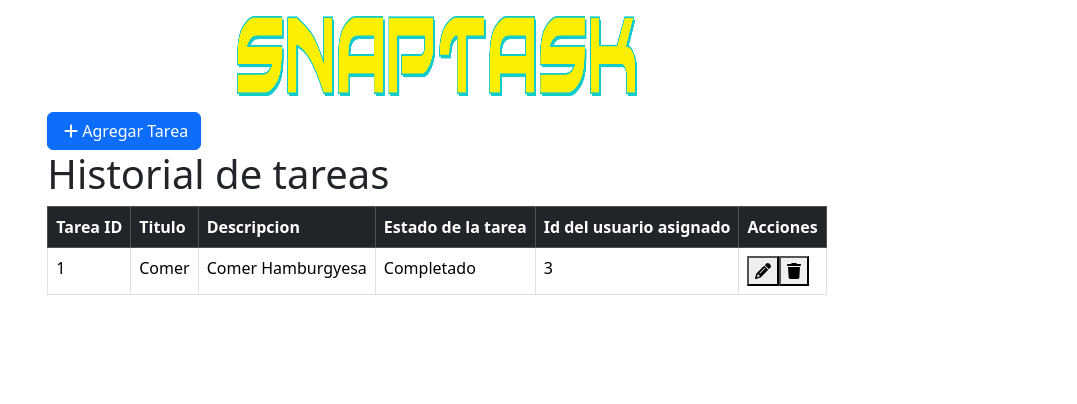
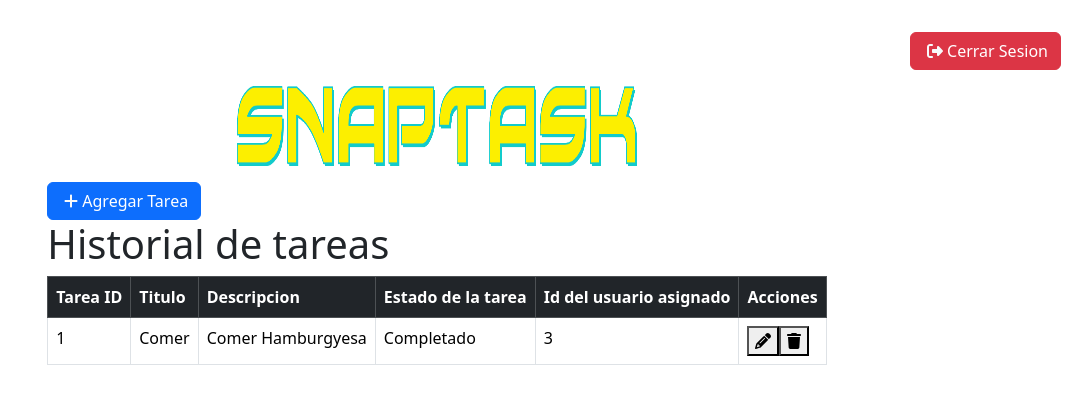
Before and after one commit to luis920/todoList, a React (Vite) app: page /Tareas in a window 1280 px wide. Shown: the top 404 px of the page, without its empty margins (203-1280 px from the left). Built offline with nearby package versions, Linux system fonts and the light colour scheme.

Commit message:
se agrego boton de cerrar sesion

```diff
--- /dev/null
+++ b/src/Frontend/estilos/Task.css
@@ -0,0 +1,12 @@
+.icon-actions-pen:hover {
+  color: rgb(34, 128, 195);
+  font-size: 20px;
+  transform: translateY(-5px);
+  transition: transform 1s ease-in-out;
+}
+.icon-actions-trash:hover {
+  color: rgb(255, 0, 0);
+  font-size: 20px;
+  transform: translateY(-5px);
+  transition: transform 1s ease-in-out;
+}
--- a/src/Frontend/paginas/Task.jsx
+++ b/src/Frontend/paginas/Task.jsx
@@ -1,6 +1,12 @@
 import logo from "../imagenes/logo.png";
 import { FontAwesomeIcon } from "@fortawesome/react-fontawesome";
-import { faPlus, faPencil, faTrash } from "@fortawesome/free-solid-svg-icons";
+import {
+  faPlus,
+  faPencil,
+  faTrash,
+  faRightFromBracket,
+} from "@fortawesome/free-solid-svg-icons";
+import "../estilos/Task.css";
 
 const Task = () => {
   const Tareas = [
@@ -13,6 +19,17 @@ const Task = () => {
     },
   ];
   return (
+    <>
+      <div className=" d-flex justify-content-end mt-3 mx-3">
+        <button className="btn btn-danger mt-3">
+          <FontAwesomeIcon
+            className="icon-sidebar text-light mx-1"
+            icon={faRightFromBracket}
+          />
+          Cerrar Sesion
+        </button>
+      </div>
+
       <div className="d-flex justify-content-center flex-column align-items-center mt-3">
         <img src={logo} alt="logo" className="imgLogo    " />
         <div className="mb-4">
@@ -47,13 +64,13 @@ const Task = () => {
                     <td>{tarea.Estado}</td>
                     <td>{tarea.Usuario_Id}</td>
                     <td>
-                    <button className="Btn">
+                      <button>
                         <FontAwesomeIcon
                           className="icon-actions-pen"
                           icon={faPencil}
                         />
                       </button>
-                    <button className="Btn">
+                      <button>
                         <FontAwesomeIcon
                           className="icon-actions-trash"
                           icon={faTrash}
@@ -67,6 +84,7 @@ const Task = () => {
           </div>
         </div>
       </div>
+    </>
   );
 };
 export default Task;
```
Lines whose indentation alone changed are shown as unchanged.
